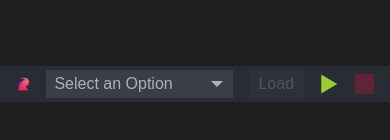
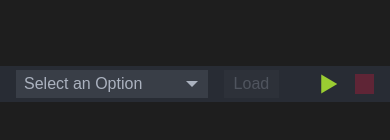
Before and after one commit to RubixDev/roost-web, a website built with webpack: page web/index.html in a window 390 px wide. Shown: the part 440-580 px from the top of the page. Built offline with nearby package versions, Linux system fonts and the light colour scheme; files whose address does not match are found by name; what monaco-editor, vscode-oniguruma, vscode-textmate would draw is missing.

Commit message:
Swap fg/bg in icon, remove icon from toolbar, use compressed favicon

```diff
--- a/web/index.html
+++ b/web/index.html
@@ -7,7 +7,7 @@
   <meta name="viewport" content="width=device-width, initial-scale=1.0">
   <title>Roost Playground</title>
   <link rel="manifest" href="manifest.webmanifest">
-  <link rel="icon" type="image/x-icon" href="roost-playground3.png">
+  <link rel="icon" type="image/x-icon" href="images/favicon.png">
   <link rel="stylesheet" href="./style.css" />
   <script src="dist/main.bundle.js"></script>
 </head>
@@ -17,7 +17,6 @@
     <div id="console-container">
         <div id="console-actionbar">
             <div id="console-actionbar__load">
-                <img src="icon.png" height="90%" id="roost-icon">
                 <span>Load example:</span>
                 <input type="checkbox" id="load-select-cb" style="display: none;">
                 <label for="load-select-cb" id="load-select">
--- a/web/style.css
+++ b/web/style.css
@@ -144,9 +144,6 @@ body {
     #console-actionbar__load > span:first-of-type {
         display: none;
     }
-    #roost-icon {
-        height: 50%;
-    }
 }
 
 @media screen and (max-width: 37rem) {
```
Also changed, not shown: web/icon.png (deleted), web/images/favicon.png (added), web/images/icon.png (added), web/roost-playground3.png (deleted), 3 other files.
